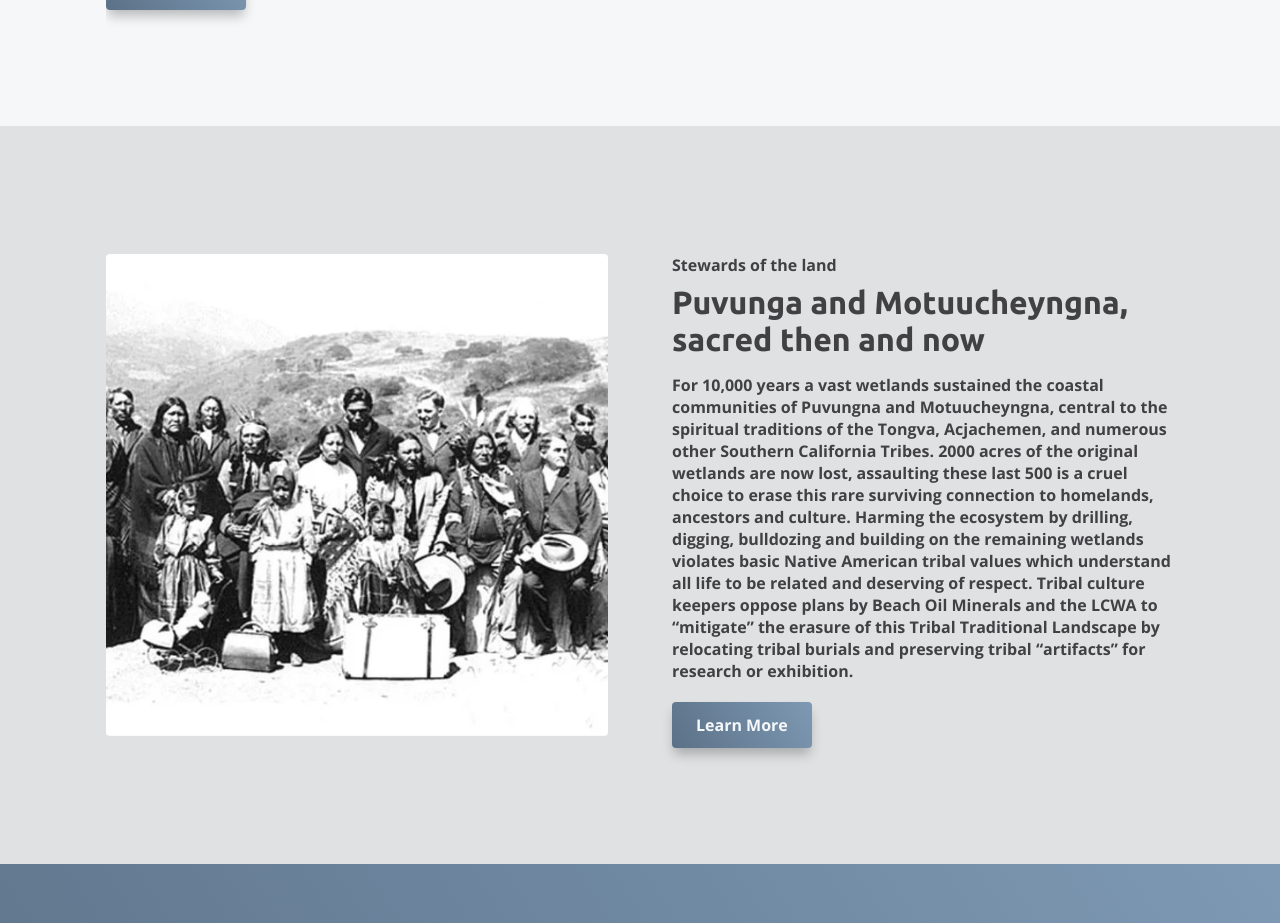
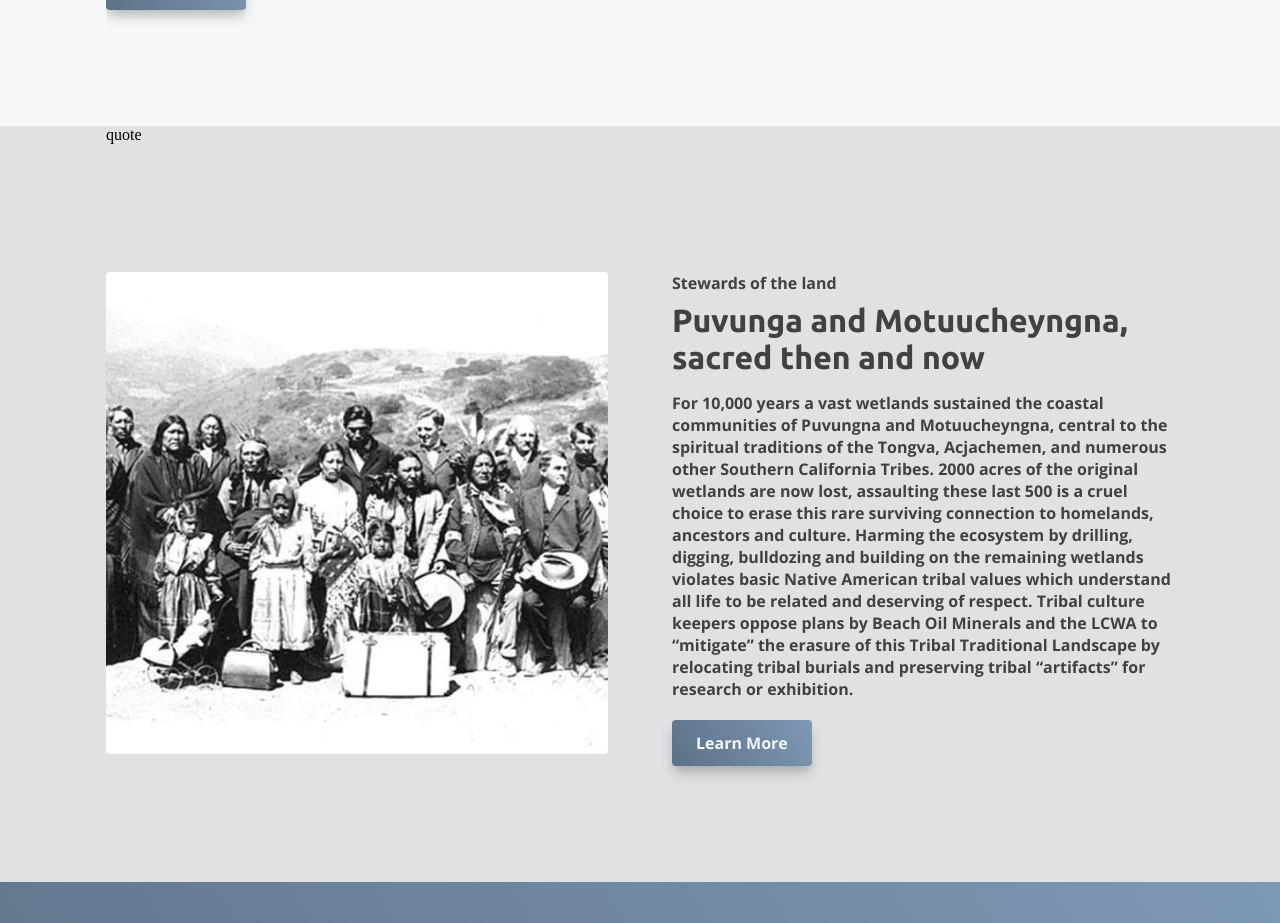
Before and after one commit to Eddie-Anguiano/native-website, a Next.js app: page / in a window 1280 px wide. Shown: the part 2562-3485 px from the top of the page. Built offline with nearby package versions, Linux system fonts and the light colour scheme.

Commit message:
fix mobile nav item so they do not wrap to next line

```diff
--- a/pages/index.js
+++ b/pages/index.js
@@ -37,7 +37,7 @@ export default function Home() {
       <Header />
       <Hero />
 
-      <section className={styles.mud}>
+      <section className={styles.iconSection}>
         <IconSection />
         <InfoSection
           header="Our lawsuit to stop the Los Cerritos Wetlands Restoration and Oil Consolidation Project"
@@ -50,7 +50,7 @@ export default function Home() {
         />
       </section>
 
-      <section className={styles.nativeSection}>
+      <section className={styles.oilSection}>
         <InfoSection
           header="Conserving the lands and waters on which life depends"
           subheader="The Los Cerritos Wetlands"
@@ -63,7 +63,8 @@ export default function Home() {
         />
       </section>
 
-      <section className={styles.oilSection}>
+      <section className={styles.nativeSection}>
+        <Wrapper>quote</Wrapper>
         <InfoSection
           header="Puvunga and Motuucheyngna, sacred then and now"
           subheader="Stewards of the land"
--- a/styles/components/MobileNav.module.scss
+++ b/styles/components/MobileNav.module.scss
@@ -16,12 +16,8 @@
   position: fixed;
   right: 0;
   height: 100vh;
-  width: 75%;
+  width: 85%;
   background-color: $color--dark-blue;
-}
-
-.list {
-  padding: space(8);
 }
 
 .item {
--- a/styles/pages/Home.module.scss
+++ b/styles/pages/Home.module.scss
@@ -7,11 +7,11 @@
 }
 
 .oilSection {
-  background-color: $color--gray;
+  background-color: $color--white;
 }
 
 .nativeSection {
-  background-color: $color--white;
+  background-color: $color--gray;
 }
 
 .actionSection {
```
